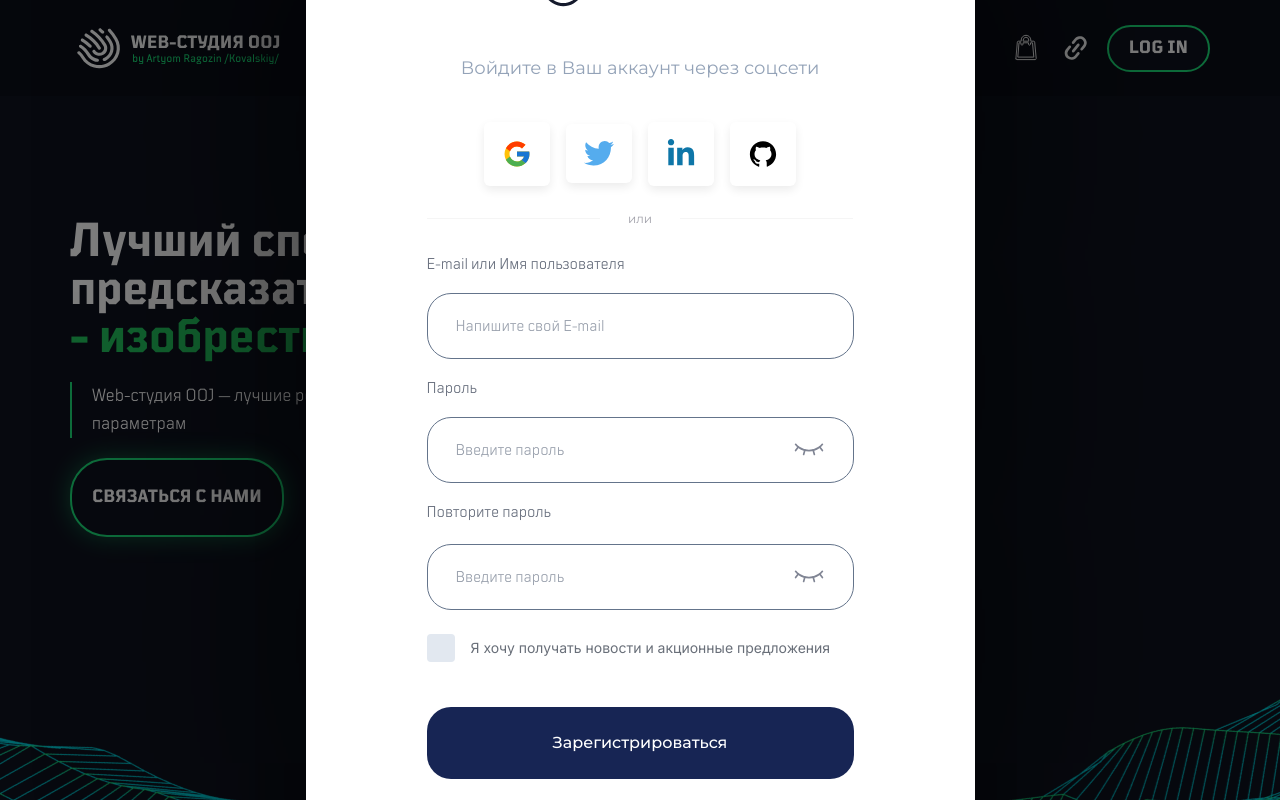
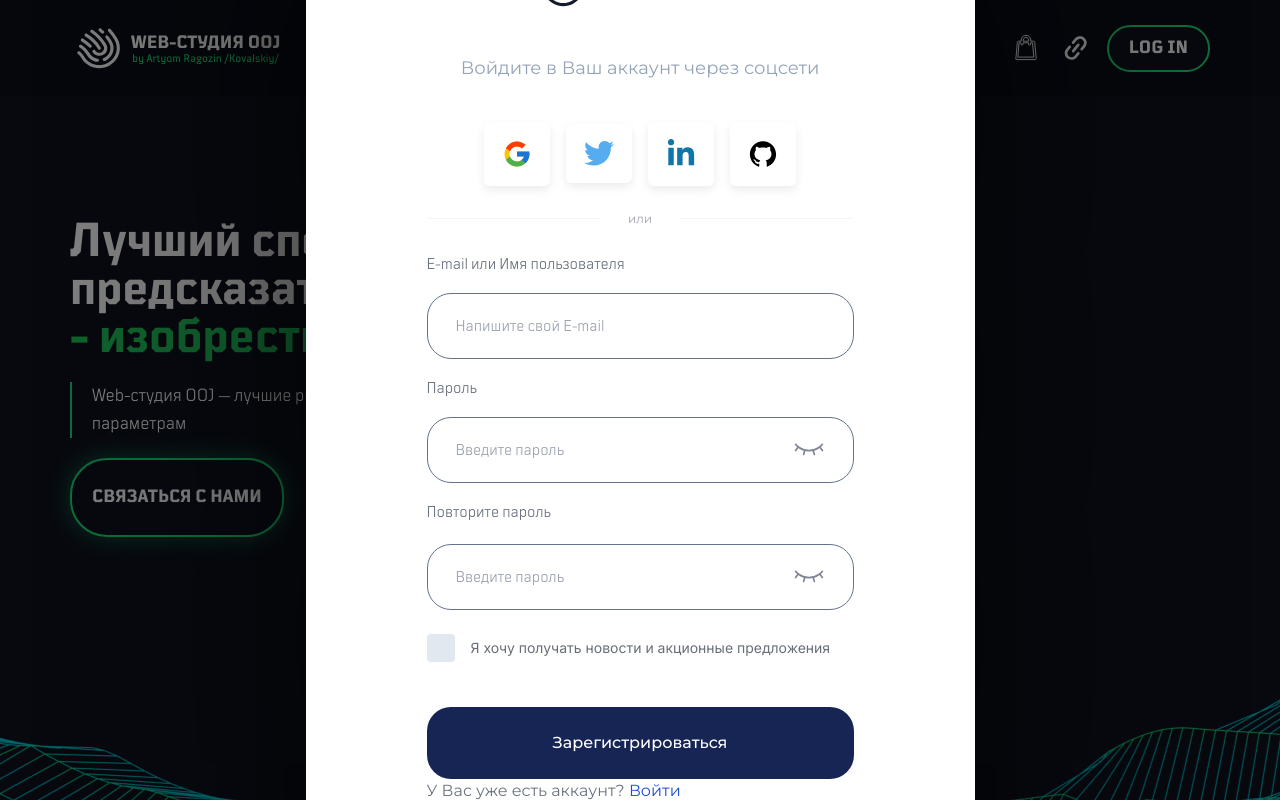
Before and after one commit to BlazerXXI/Web_Studio, a React (Create React App) app: page / in a window 1280 px wide. Both pictures are taken after a click on the button "LOG IN". Shown: the top 800 px of the page. Built offline with nearby package versions, Linux system fonts and the light colour scheme.

Commit message:
dev && fix problems from inputs

```diff
--- a/src/components/Header/page.tsx
+++ b/src/components/Header/page.tsx
@@ -6,6 +6,7 @@ import MenuUI from "../Menu/MenuUI";
 import { setLoginPopup } from "../../store/loginPopup";
 import LoginPopupUi from "../LoginPopupUi/LoginPopupUi";
 import { doc } from "prettier";
+import { setMenuState } from "../../store/menuSlice";
 
 const Header = () => {
 	const login = useSelector((state: any) => state.user.login);
@@ -23,12 +24,25 @@ const Header = () => {
 		localStorage.setItem("login", JSON.stringify(!login));
 	};
 
+	/**
+	 * Switches the state of the menu based on the current state.
+	 */
+	const toggleMenuState = () => {
+		// If the menu state is true, set it to false
+		menuState && dispatch(setMenuState(false));
+	};
+
+	/**
+	 * Toggles the menu state and sets the login popup to true.
+	 */
 	const loginHandle = () => {
-		dispatch(setLoginPopup(true));
+		toggleMenuState(); // Toggles the menu state.
+		dispatch(setLoginPopup(true)); // Sets the login popup to true.
 	};
 
 	const logOutHandle = () => {
 		loginSet();
+		toggleMenuState();
 		dispatch(setLoginPopup(false));
 	};
 
--- a/src/components/LoginPopupUi/LoginPopupUi.tsx
+++ b/src/components/LoginPopupUi/LoginPopupUi.tsx
@@ -13,15 +13,6 @@ const LoginPopupUi = () => {
 	const [passwordError, setPasswordError] = useState("");
 	const [passwordVisible, setPasswordVisible] = useState(false);
 	const [checked, setChecked] = useState(false);
-
-	const closePopup = () => {
-		dispatch(setLoginPopup(false));
-		dispatch(setLogin(false));
-	};
-
-	const togglePasswordVisibility = () => {
-		setPasswordVisible(!passwordVisible);
-	};
 
 	const socialMedia = [
 		{
@@ -50,22 +41,39 @@ const LoginPopupUi = () => {
 		},
 	];
 
-	const email = document.querySelector("#email") as HTMLInputElement;
-	const password = document.querySelector("#password") as HTMLInputElement;
-	const confirmation = document.querySelector(
-		"#confirmation"
-	) as HTMLInputElement;
-	const checkbox = document.querySelector("#checkbox") as HTMLInputElement;
+	const handlePopupClick = (e: React.MouseEvent) => {
+		if (e.target === e.currentTarget) {
+			closePopup();
+		}
+	};
 
-	const onSubmit = (e: any) => {
+	const closePopup = () => {
+		dispatch(setLoginPopup(false));
+		dispatch(setLogin(false));
+	};
+
+	const loginHandle = () => {
+		dispatch(setLogin(!login));
+	};
+
+	const togglePasswordVisibility = () => {
+		setPasswordVisible(!passwordVisible);
+	};
+
+	const onSubmit = (e: React.FormEvent) => {
 		e.preventDefault();
+
+		// Получаем значения полей с помощью рефов
+		const email = emailRef.current?.value;
+		const password = passwordRef.current?.value;
+		const confirmation = confirmationRef.current?.value;
 
 		if (email && password) {
 			if (confirmation) {
-				if (password.value === confirmation.value) {
-					if (password.value.length < 8) {
+				if (password === confirmation) {
+					if (password.length < 8) {
 						setPasswordError("Пароль должен содержать не менее 8 символов.");
-					} else if (!/\d/.test(password.value)) {
+					} else if (!/\d/.test(password)) {
 						setPasswordError("Пароль должен содержать хотя бы одну цифру.");
 					} else {
 						setPasswordError("");
@@ -75,10 +83,10 @@ const LoginPopupUi = () => {
 				} else {
 					setPasswordError("Пароли не совпадают");
 				}
-			} else {
-				if (password.value.length < 8) {
+			} else if (login) {
+				if (password.length < 8) {
 					setPasswordError("Пароль должен содержать не менее 8 символов.");
-				} else if (!/\d/.test(password.value)) {
+				} else if (!/\d/.test(password)) {
 					setPasswordError("Пароль должен содержать хотя бы одну цифру.");
 				} else {
 					setPasswordError("");
@@ -86,10 +94,12 @@ const LoginPopupUi = () => {
 					dispatch(setLogin(true));
 				}
 			}
-			return false;
 		}
 	};
 
+	const emailRef = React.createRef<HTMLInputElement>();
+	const passwordRef = React.createRef<HTMLInputElement>();
+	const confirmationRef = React.createRef<HTMLInputElement>();
 	return (
 		<motion.div
 			initial={{
@@ -100,9 +110,12 @@ const LoginPopupUi = () => {
 			transition={{ delay: 0.3 }}
 			className="h-full w-full fixed top-1/2 left-1/2 -translate-x-1/2 -translate-y-1/2 bg-[#00000080] z-[500] overflow-y-scroll"
 		>
-			<div className="LoginPopupUi w-full h-full fixed top-1/2 left-1/2 -translate-x-1/2 -translate-y-1/2 md:flex md:justify-center md:items-center">
 			<div
-					className="bg-[#ffffff] md:rounded-[50px] md:w-[669px] md:h-[1062px]  md:px-[121px] px-5 md:py-[90px] py-[45px] z-[500]  "
+				className="LoginPopupUi w-full h-full fixed top-1/2 left-1/2 -translate-x-1/2 -translate-y-1/2 md:flex md:justify-center md:items-center"
+				onClick={handlePopupClick}
+			>
+				<div
+					className="bg-[#ffffff] md:rounded-[50px] md:w-[669px] md:h-[1062px]  md:px-[121px] px-5 md:py-[90px] py-[45px] z-[500]  LoginPopupUi__block"
 					style={{
 						boxShadow: "0px 4px 250px 0px rgba(0, 0, 0, 1.00)",
 						position: "relative",
@@ -163,7 +176,6 @@ const LoginPopupUi = () => {
 							{passwordError && (
 								<p className="text-red-500 text-base">{passwordError}</p>
 							)}
-
 							<form
 								action="#"
 								method="post"
@@ -188,7 +200,7 @@ const LoginPopupUi = () => {
 								<div className="relative">
 									<input
 										name="password"
-										autoComplete="new-password"
+										autoComplete={login ? "current-password" : "new-password"}
 										type={passwordVisible ? "text" : "password"}
 										id="password"
 										required
@@ -218,7 +230,9 @@ const LoginPopupUi = () => {
 										<div className="relative md:mt-5 mt-2">
 											<input
 												name="confirmation"
-												autoComplete="new-password"
+												autoComplete={
+													login ? "current-password" : "new-password"
+												}
 												type={passwordVisible ? "text" : "password"}
 												id="confirmation"
 												required
@@ -269,19 +283,42 @@ const LoginPopupUi = () => {
 								)}
 								<div className="mt-7">
 									{login ? (
+										<div>
 											<button
 												type="submit"
 												className="hover:scale-105 active:scale-95 transition-all duration-300  bg-blue-950 py-6 rounded-3xl flex justify-center w-full text-center text-white text-base font-medium font-['Montserrat']"
 											>
-											Войти
+												Войти в аккаунт
 											</button>
+
+											<p className="text-gray-500 text-base font-normal font-['Montserrat']">
+												У Вас еще нет аккаунта?{" "}
+												<span
+													className="text-blue-700 cursor-pointer hover:opacity-70 transition-all duration-300"
+													onClick={loginHandle}
+												>
+													Регистрация
+												</span>
+											</p>
+										</div>
 									) : (
+										<div>
 											<button
 												type="submit"
 												className="hover:scale-105 active:scale-95 transition-all duration-300  bg-blue-950 py-6 rounded-3xl flex justify-center w-full text-center text-white text-base font-medium font-['Montserrat']"
 											>
 												Зарегистрироваться
 											</button>
+											<p className="text-gray-500 text-base font-normal font-['Montserrat']">
+												У Вас уже есть аккаунт?{" "}
+												<span
+													className="text-blue-700 cursor-pointer hover:opacity-70 transition-all duration-300"
+													onClick={loginHandle}
+												>
+													Войти
+												</span>
+											</p>
+										</div>
 									)}
 								</div>
 							</form>
--- a/src/index.scss
+++ b/src/index.scss
@@ -39,6 +39,7 @@ aside {
 
 html,
 body {
+	font-family: "sans-serif";
 	height: 100%;
 	width: 100%;
 	font-size: 100%;
@@ -210,7 +211,6 @@ video {
 	line-height: 150%;
 	border: 2px solid (#1bdc77);
 	transition: all 0.3s ease 0s;
-
 
 	&:active {
 		background: (#1bdc77);
```
Lines whose indentation alone changed are shown as unchanged.
